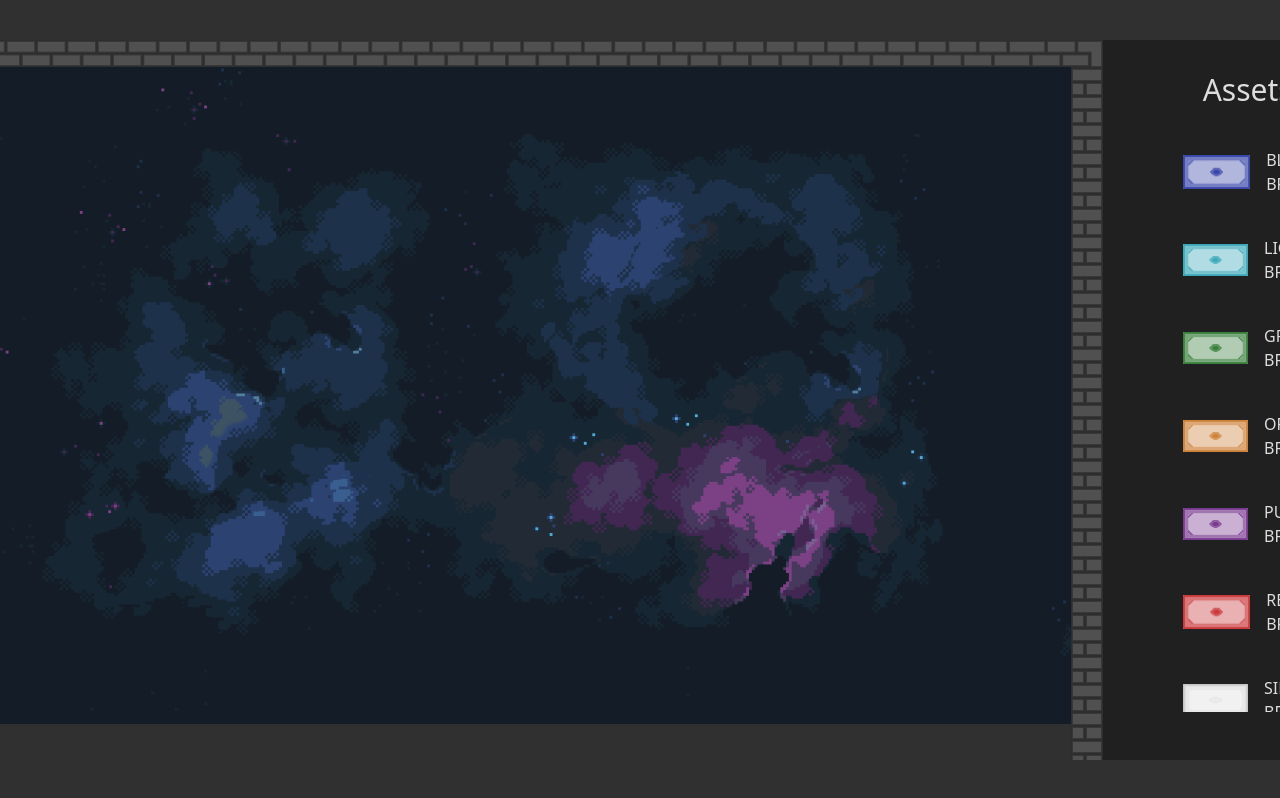
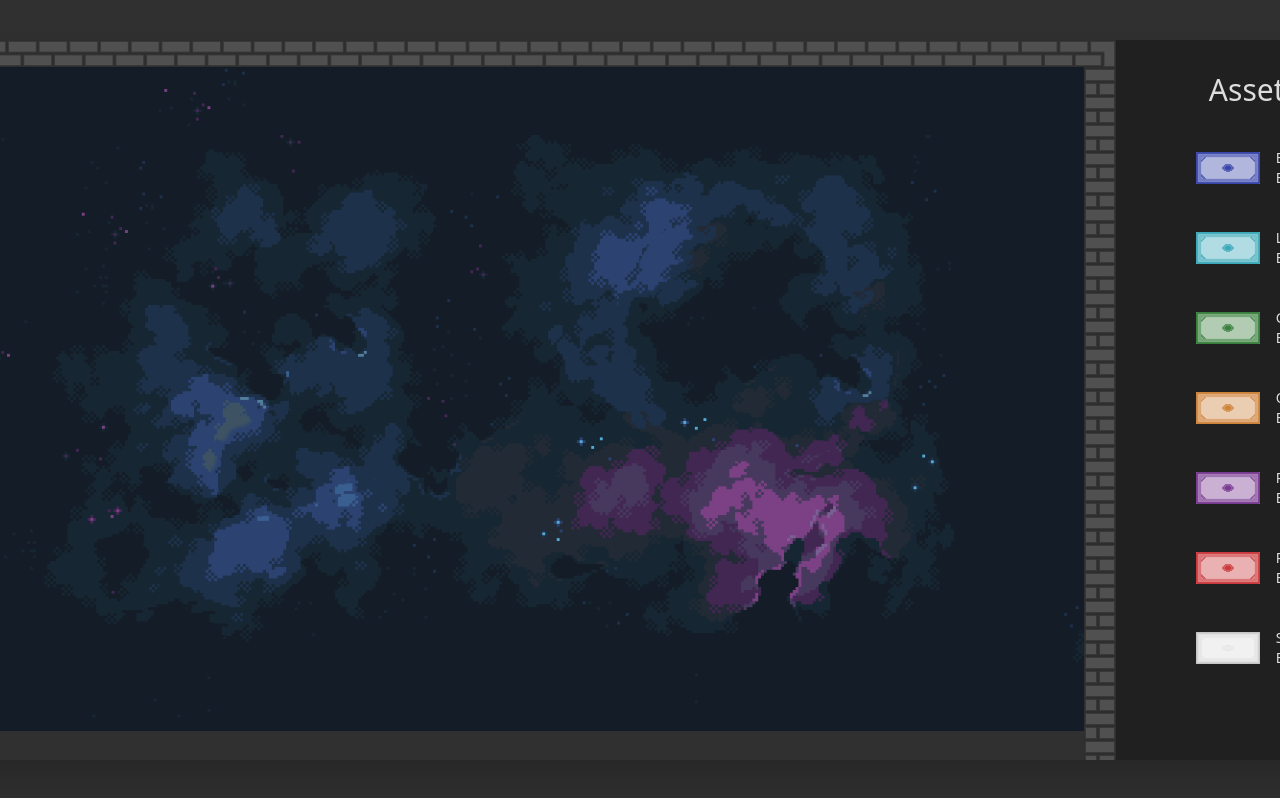
Before and after one commit to Lord-Prinz-Team/leveleditor, a Next.js app: page / in a window 1280 px wide. Shown: the top 798 px of the page. Built offline with nearby package versions, Linux system fonts and the light colour scheme.

Commit message:
Style drawer

```diff
--- a/components/BrickSample.jsx
+++ b/components/BrickSample.jsx
@@ -10,10 +10,11 @@ const BrickSample = (props) => {
 			<Image
 				alt={`${color} brick`}
 				src={`/bricks/brick--${color}.${extension}`}
-				width="80"
-				height="80"
+				width="64"
+				height="64"
+				draggable={false}
 			/>
-			<p className="w-12">{color.toUpperCase()} BRICK</p>
+			<p className="w-12 text-sm">{color.toUpperCase()} BRICK</p>
 		</div>
 	);
 };
--- a/components/MainCanvas.jsx
+++ b/components/MainCanvas.jsx
@@ -3,7 +3,7 @@ import Screen from "./Screen";
 
 const MainCanvas = () => {
 	return (
-		<div className="flex">
+		<div className="flex shadow-2xl">
 			<Screen />
 			<BlocksDrawer />
 		</div>
--- a/components/Screen.jsx
+++ b/components/Screen.jsx
@@ -6,13 +6,24 @@ import topbrick from "../public/border-top.png";
 const Screen = () => {
 	return (
 		<div className="w-[1280px] h-[720px] relative overflow-hidden">
-			<Image alt="background" src={background} />
-			<Image alt="top bricks" className="absolute top-0 z-10" src={topbrick} />
-			<Image alt="left bricks" className="absolute top-0" src={sidebricks} />
+			<Image alt="background" src={background} draggable="false" />
+			<Image
+				alt="top bricks"
+				className="absolute top-0 z-10"
+				src={topbrick}
+				draggable="false"
+			/>
+			<Image
+				alt="left bricks"
+				className="absolute top-0"
+				src={sidebricks}
+				draggable="false"
+			/>
 			<Image
 				alt="right bricks"
 				className="absolute top-0 right-0"
 				src={sidebricks}
+				draggable="false"
 			/>
 		</div>
 	);
```
